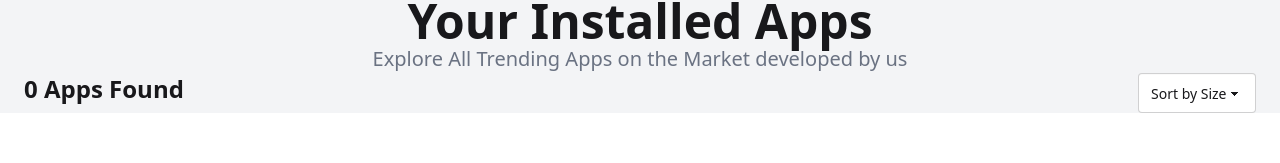
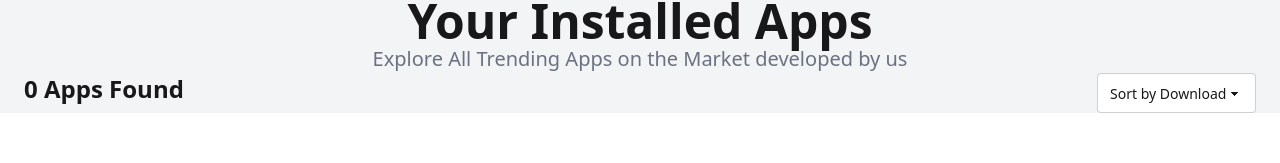
Before and after one commit to Tahmid9510/My-Assignment-8, a React (Vite) app: page /InstalledApps in a window 1280 px wide. Shown: the part 126-289 px from the top of the page. Built offline with nearby package versions, Linux system fonts and the light colour scheme.

Commit message:
Install button fixed

```diff
--- a/src/Pages/AppDetails.jsx
+++ b/src/Pages/AppDetails.jsx
@@ -31,6 +31,7 @@ const AppDetails = () => {
     }
 
     const app = apps.find(p => String(p.id) === id)
+
     useEffect(() => {
         const installedApps = JSON.parse(localStorage.getItem('InstalledApps')) || [];
         const alreadyInstalled = installedApps.some(a => a.id === app?.id);
--- a/src/Pages/InstalledApps.jsx
+++ b/src/Pages/InstalledApps.jsx
@@ -49,7 +49,7 @@ const InstalledApps = () => {
                 <div className="">
                     <label className='form-control w-full '>
                         <select className='select select-bordered' value={sortOrder} onChange={e => setSetOrder(e.target.value)}>
-                            <option value="none">Sort by Size</option>
+                            <option value="none">Sort by Download</option>
                             <option value="size-asc">Low-&gt;High</option>
                             <option value="size-desc">High-&gt;Low</option>
                         </select>
```
